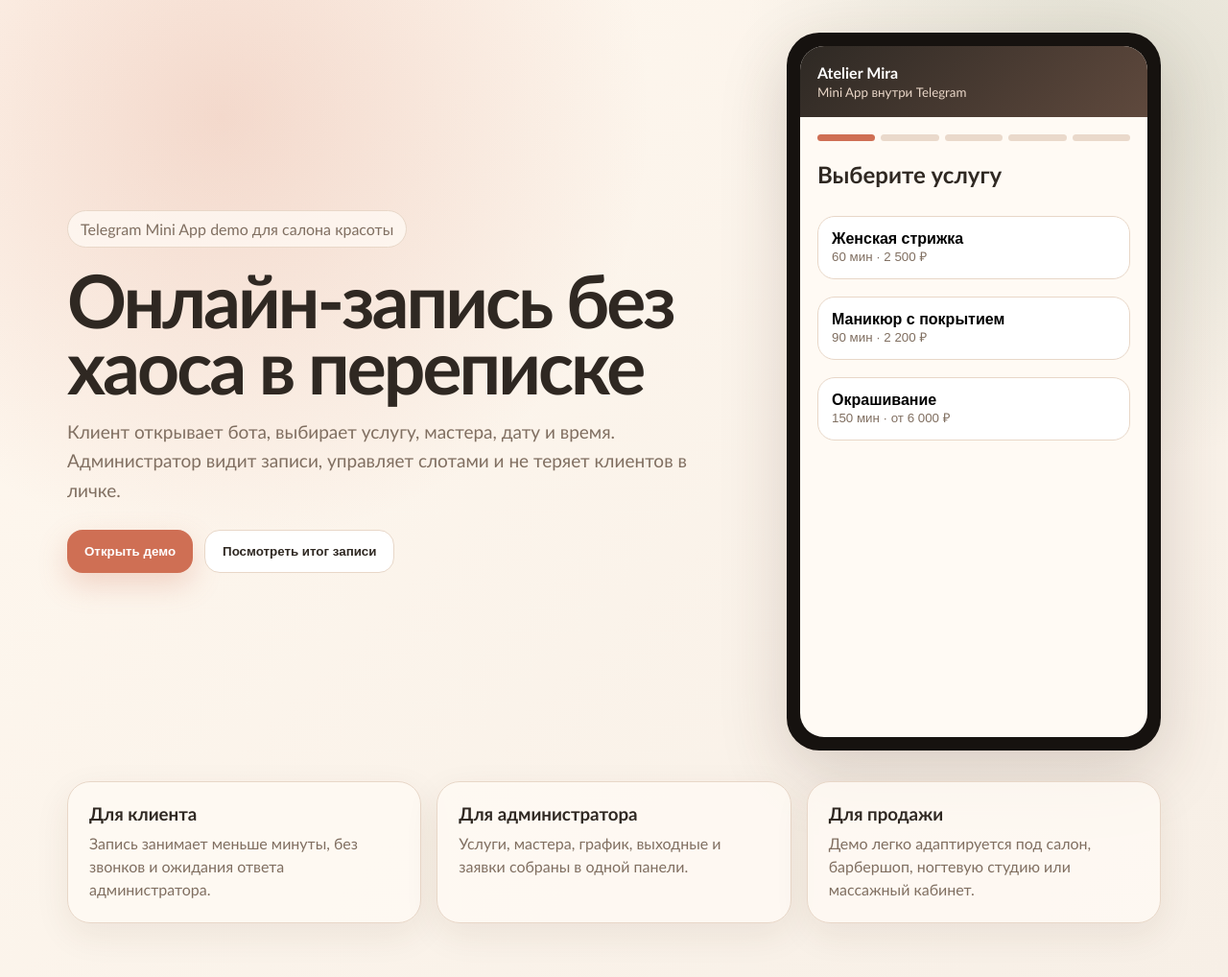
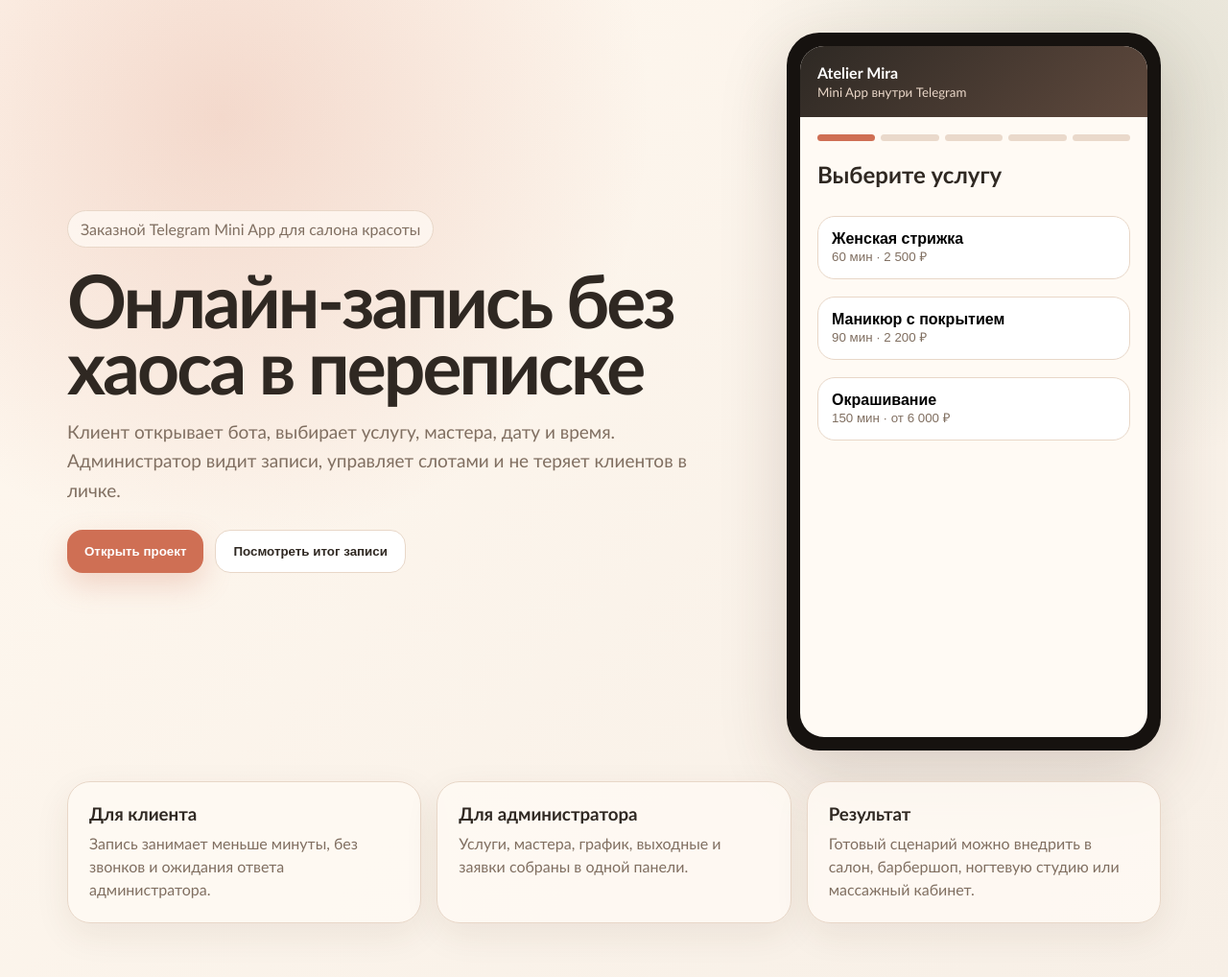
Before and after one commit to emoread23/project134, a plain HTML site: page index.html in a window 1280 px wide. Shown: the whole page at 96% size. Drawn offline with Linux system fonts and the light colour scheme.

Commit message:
Repackage as client case

```diff
--- a/index.html
+++ b/index.html
@@ -3,7 +3,7 @@
 <head>
   <meta charset="utf-8">
   <meta name="viewport" content="width=device-width, initial-scale=1">
-  <title>Salon Booking Bot Demo</title>
+  <title>Atelier Mira — Telegram-запись для салона</title>
   <style>
     :root {
       --bg: #f7efe6;
@@ -63,11 +63,11 @@
   <main class="page">
     <section class="hero">
       <div>
-        <div class="badge">Telegram Mini App demo для салона красоты</div>
+        <div class="badge">Заказной Telegram Mini App для салона красоты</div>
         <h1>Онлайн-запись без хаоса в переписке</h1>
         <p class="lead">Клиент открывает бота, выбирает услугу, мастера, дату и время. Администратор видит записи, управляет слотами и не теряет клиентов в личке.</p>
         <div class="actions">
-          <button class="btn" onclick="scrollToDemo()">Открыть демо</button>
+          <button class="btn" onclick="scrollToDemo()">Открыть проект</button>
           <button class="btn secondary" onclick="showStep(4)">Посмотреть итог записи</button>
         </div>
       </div>
@@ -131,7 +131,7 @@
     <section class="features">
       <article class="card"><h3>Для клиента</h3><p>Запись занимает меньше минуты, без звонков и ожидания ответа администратора.</p></article>
       <article class="card"><h3>Для администратора</h3><p>Услуги, мастера, график, выходные и заявки собраны в одной панели.</p></article>
-      <article class="card"><h3>Для продажи</h3><p>Демо легко адаптируется под салон, барбершоп, ногтевую студию или массажный кабинет.</p></article>
+      <article class="card"><h3>Результат</h3><p>Готовый сценарий можно внедрить в салон, барбершоп, ногтевую студию или массажный кабинет.</p></article>
     </section>
   </main>
 
```
Also changed, not shown: 1 other file.
